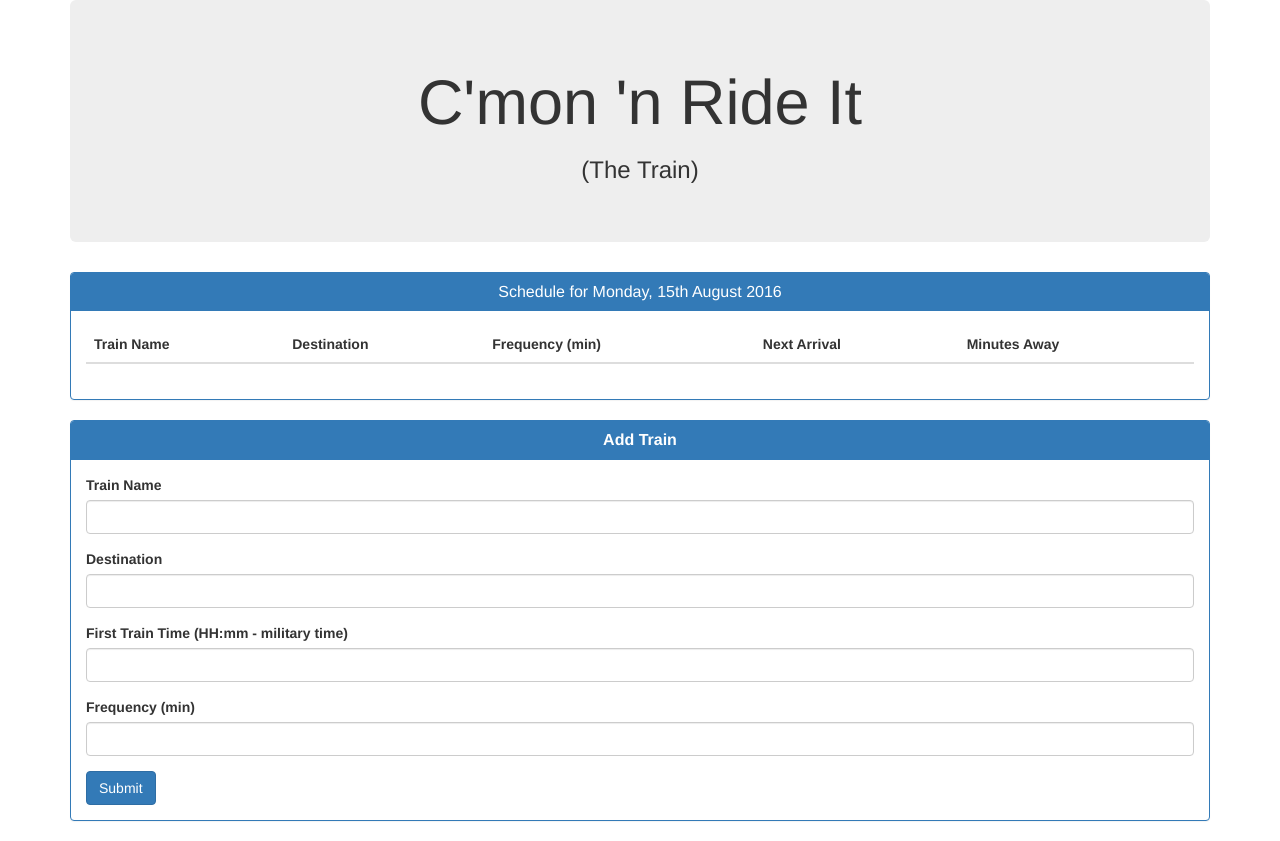
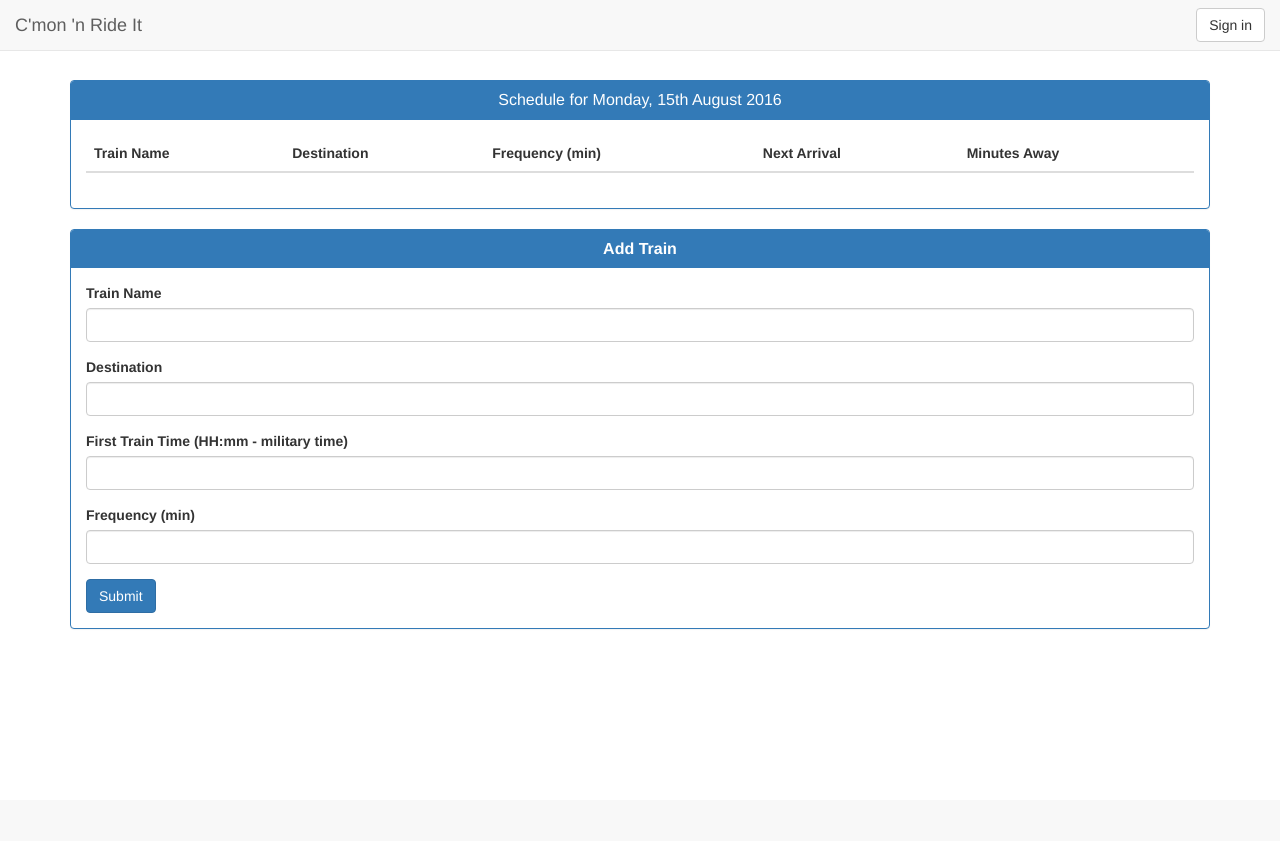
Before and after one commit to neurohacked/cmon-n-ride-it, a PHP site: page /public/index.html in a window 1280 px wide. After the commit the page ends 629 px from the top, so only its background shows below. Run offline with PHP 8.4, Linux system fonts and the light colour scheme; lists and menus that the app fills with data are empty; some libraries are stand-ins or nearby versions.

Commit message:
rearrange files and add navbar instead of jumbotron

```diff
--- a/public/master.css
+++ b/css/style.css
@@ -2,7 +2,9 @@
     margin: 0;
     padding: 0;
 }
-
+body {
+    padding-top: 80px;
+}
 h1,h3 {
     text-align: center;
 }
--- a/public/index.html
+++ b/index.html
@@ -3,14 +3,11 @@
 
 <head>
 	<meta charset="UTF-8">
-	<title>C'mon 'n Ride It (The Train)</title>
+	<title>C'mon 'n Ride It</title>
 	<!-- Latest compiled and minified CSS -->
 	<link rel="stylesheet" href="https://maxcdn.bootstrapcdn.com/bootstrap/3.3.6/css/bootstrap.min.css" integrity="sha384-1q8mTJOASx8j1Au+a5WDVnPi2lkFfwwEAa8hDDdjZlpLegxhjVME1fgjWPGmkzs7" crossorigin="anonymous">
-	<link rel="stylesheet" href="master.css">
-	<!-- Firebase Reference -->
-	<script src="https://www.gstatic.com/firebasejs/live/3.0/firebase.js"></script>
-	<!-- Moment.js Reference -->
-	<script src="https://cdn.jsdelivr.net/momentjs/2.12.0/moment.min.js"></script>
+	<!-- Custom CSS -->
+	<link rel="stylesheet" href="css/style.css">
 </head>
 
 <body>
@@ -19,10 +16,20 @@
 	<div class="container">
 
 		<!-- Jumbotron -->
-		<div class="jumbotron">
+		<!-- <div class="jumbotron">
 			<h1> C'mon 'n Ride It</h1>
 			<h3>(The Train)</h3>
-		</div>
+		</div> -->
+
+		<nav class="navbar navbar-default navbar-fixed-top">
+			<div class="container-fluid">
+				<div class="navbar-header">
+					<button type="button" class="collapsed navbar-toggle" data-toggle="collapse" data-target="#bs-example-navbar-collapse-3" aria-expanded="false"> <span class="sr-only">Toggle navigation</span> <span class="icon-bar"></span> <span class="icon-bar"></span> <span class="icon-bar"></span> </button> <a href="#" class="navbar-brand">C'mon 'n Ride It</a> </div>
+				<div class="collapse navbar-collapse navbar-right" id="bs-example-navbar-collapse-3">
+					<button type="button" class="btn btn-default navbar-btn">Sign in</button>
+				</div>
+			</div>
+		</nav>
 
 		<div class="row">
 			<div class="col-lg-12">
@@ -109,14 +116,17 @@
 	</div>
 	<!-- Jquery -->
 	<script src="https://code.jquery.com/jquery-2.2.1.min.js"></script>
-	<!-- Bootstrap -->
+	<!-- Bootstrap JS -->
 	<script src="https://maxcdn.bootstrapcdn.com/bootstrap/3.3.7/js/bootstrap.min.js" integrity="sha384-Tc5IQib027qvyjSMfHjOMaLkfuWVxZxUPnCJA7l2mCWNIpG9mGCD8wGNIcPD7Txa" crossorigin="anonymous"></script>
-	<!-- Firebase -->
+	<!-- Firebase References -->
+	<script src="https://www.gstatic.com/firebasejs/live/3.0/firebase.js"></script>
 	<script src="https://www.gstatic.com/firebasejs/3.1.0/firebase-app.js"></script>
 	<script src="https://www.gstatic.com/firebasejs/3.1.0/firebase-auth.js"></script>
 	<script src="https://www.gstatic.com/firebasejs/3.1.0/firebase-database.js"></script>
+	<!-- Moment.js Reference -->
+	<script src="https://cdnjs.cloudflare.com/ajax/libs/moment.js/2.14.1/moment.min.js"></script>
 	<!-- JavaScript -->
-	<script src="logic.js"></script>
+	<script src="js/logic.js"></script>
 
 </body>
 
--- a/public/logic.js
+++ b/js/logic.js
@@ -8,9 +8,7 @@ $(document).ready(function() {
     };
     firebase.initializeApp(config);
 
-
     var database = firebase.database();
-
 
     var scheduleDay = moment().format("dddd, Do MMMM YYYY");
     $('#schedule').html('Schedule for ' + scheduleDay);
@@ -55,10 +53,10 @@ $(document).ready(function() {
     });
 
 
-    // 3. Create Firebase event for adding train to the database and a row in the html when a user adds an entry
+    // Creates Firebase event for adding train to the database and a row in the html when a user adds an entry
     database.ref().on("child_added", function(childSnapshot, prevChildKey) {
 
-        // console.log(childSnapshot.val());
+        console.log(childSnapshot.val());
 
         // Store everything into a variable.
         var trainName = childSnapshot.val().name;
```
Also changed, not shown: img/railway.png (added).
